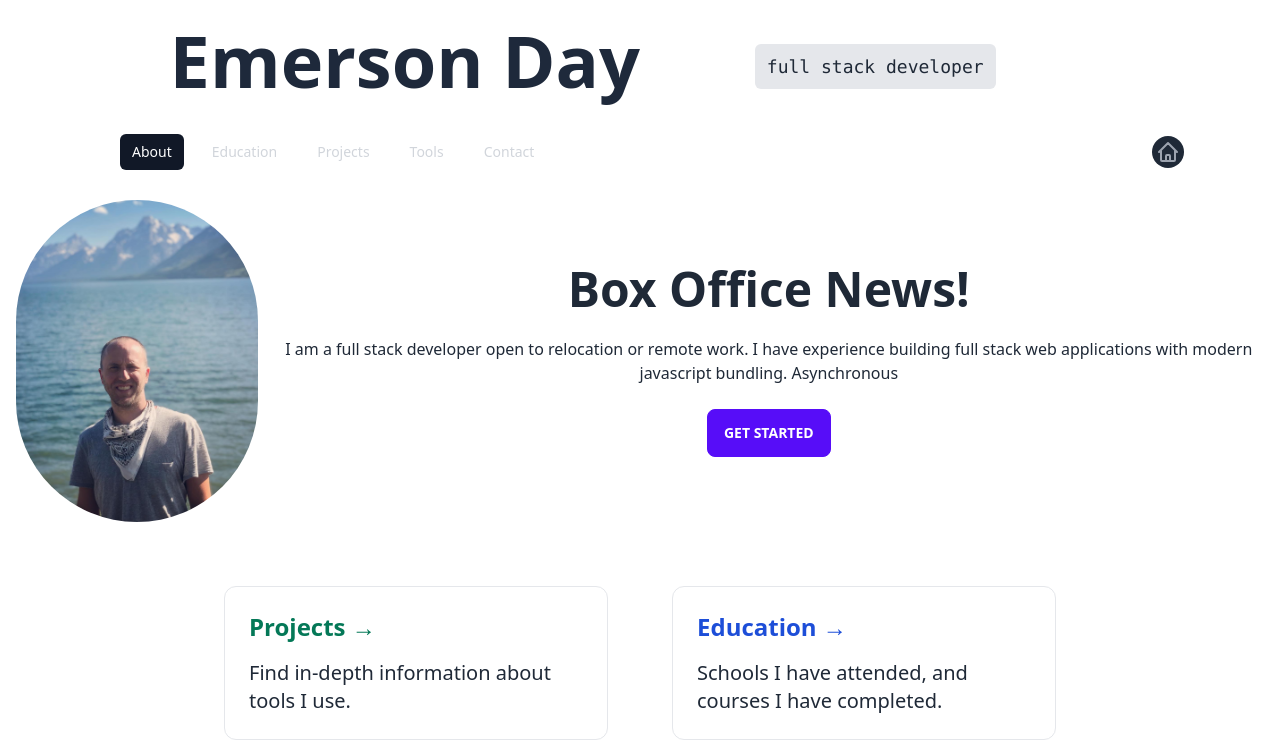
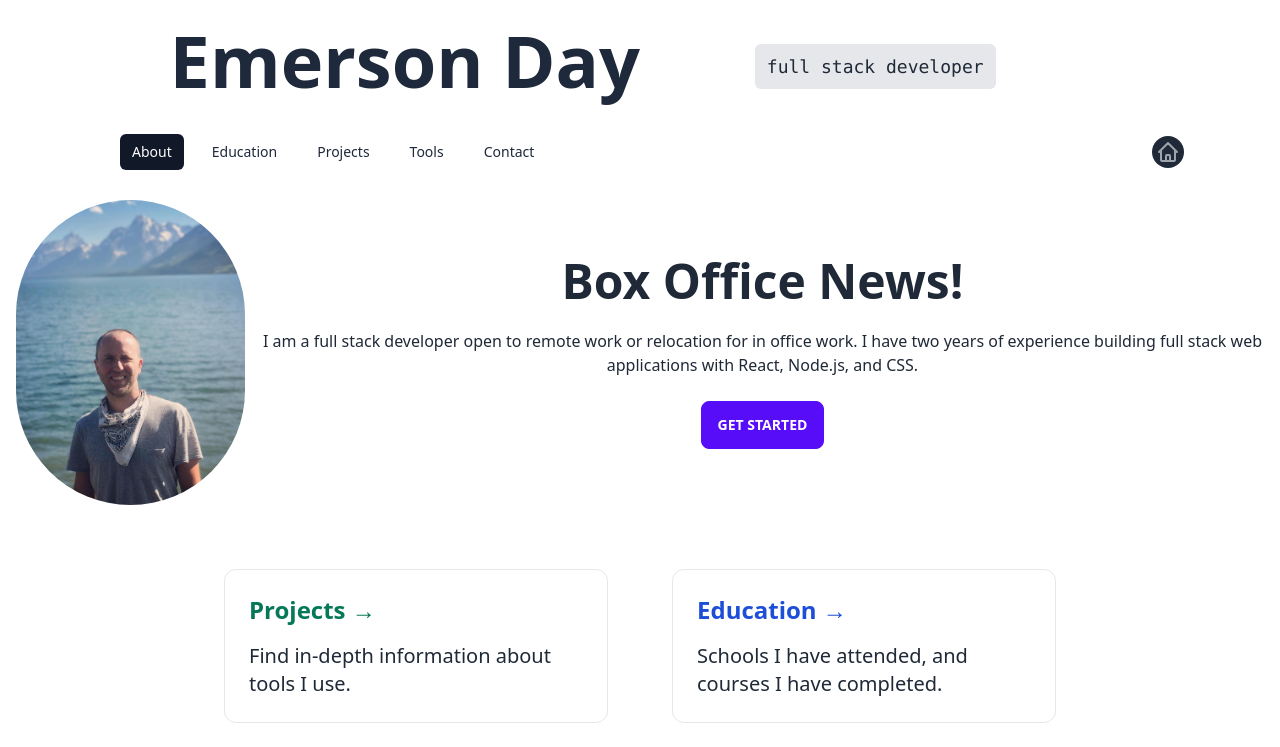
Before and after one commit to emday4prez/next-portfolio, a Next.js app: page / in a window 1280 px wide. Shown: the top 747 px of the page. Built offline with nearby package versions, Linux system fonts and the light colour scheme.

Commit message:
adjusted light theme nav

```diff
--- a/components/Hero.jsx
+++ b/components/Hero.jsx
@@ -27,10 +27,7 @@ export default function Hero() {
                 <div>
                     <h1 className="text-5xl font-bold">Box Office News!</h1>
                     <p className="py-6">
-                        I am a full stack developer open to relocation or remote
-                        work. I have experience building full stack web
-                        applications with modern javascript bundling.
-                        Asynchronous
+                        I am a full stack developer open to remote work or relocation for in office work.  I have two years of experience building full stack web applications with React, Node.js, and CSS.
                     </p>
                     <button className="btn btn-primary">Get Started</button>
                 </div>
--- a/components/Navbar.jsx
+++ b/components/Navbar.jsx
@@ -24,7 +24,7 @@ export default function Navbar() {
                         <div className="relative flex items-center justify-between h-16">
                             <div className="absolute inset-y-0 left-0 flex items-center sm:hidden">
                                 {/* Mobile menu button*/}
-                                <Disclosure.Button className="inline-flex items-center justify-center p-2 rounded-md text-gray-400 hover:text-white hover:bg-gray-700 focus:outline-none focus:ring-2 focus:ring-inset focus:ring-white">
+                                <Disclosure.Button className="inline-flex items-center justify-center p-2 rounded-md text-slate-700 hover:text-white focus:outline-none focus:ring-2 focus:ring-inset focus:ring-white">
                                     <span className="sr-only">
                                         Open main menu
                                     </span>
@@ -51,7 +51,7 @@ export default function Navbar() {
                                                 className={classNames(
                                                     item.current
                                                         ? 'bg-gray-900 text-white'
-                                                        : 'text-gray-300 hover:bg-gray-700 hover:text-white',
+                                                        : 'text-slate-800 dark:text-slate-300 hover:bg-gray-700 hover:text-white',
                                                     'px-3 py-2 rounded-md text-sm font-medium'
                                                 )}
                                                 aria-current={
--- a/pages/contact.tsx
+++ b/pages/contact.tsx
@@ -2,11 +2,11 @@ import { NextPage } from 'next'
 import Head from 'next/head'
 import Link from 'next/link'
 import Navbar from '../components/Navbar'
-import nebula from '../public/images/webb.jpg'
+
 
 const Contact: NextPage = () => {
   return (
-    <div className="max-w-screen h-screen dark:bg-slate-800 flex flex-col justify-start items-center bg-[url('../public/images/webb.jpg')]">
+    <div className="max-w-screen h-screen dark:bg-slate-800 flex flex-col justify-start items-center">
       <Head>
         <title>Emerson Day | Contact</title>
         <link rel="icon" href="/favicon.ico" />
```
